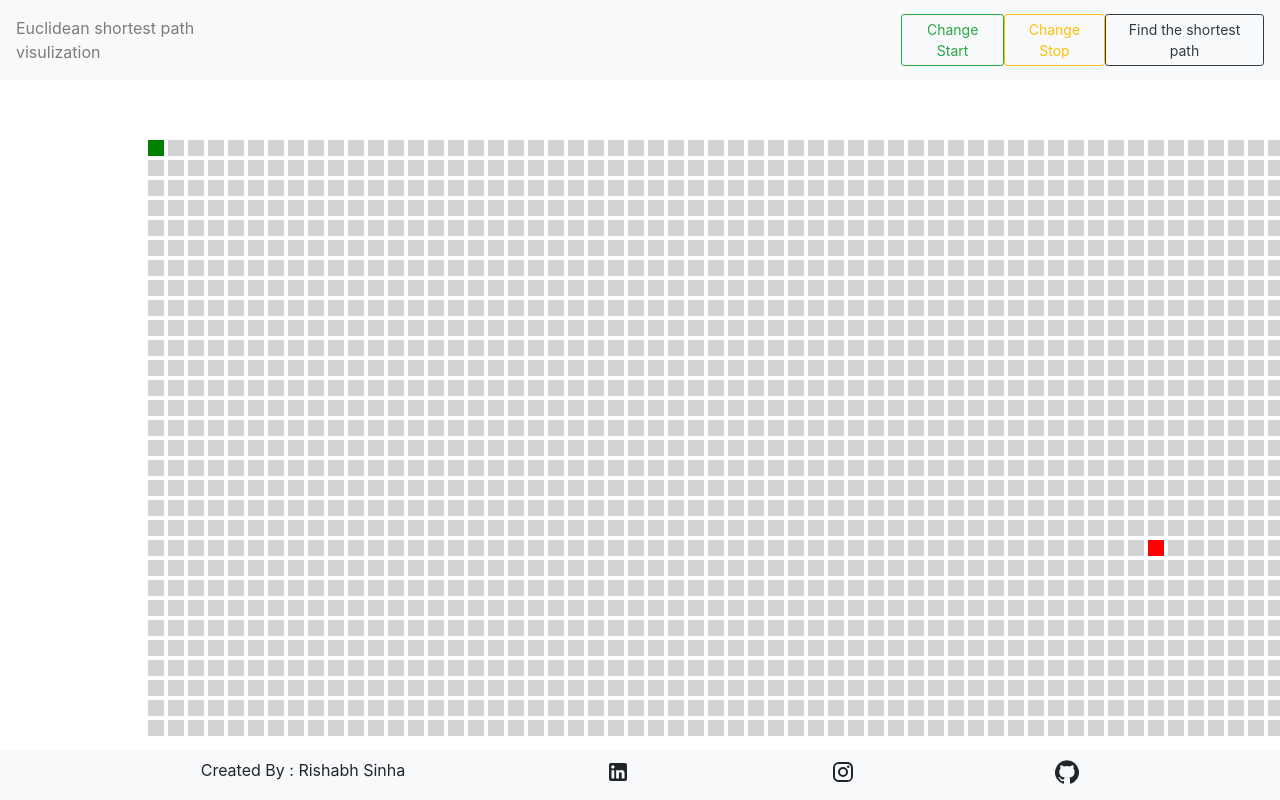
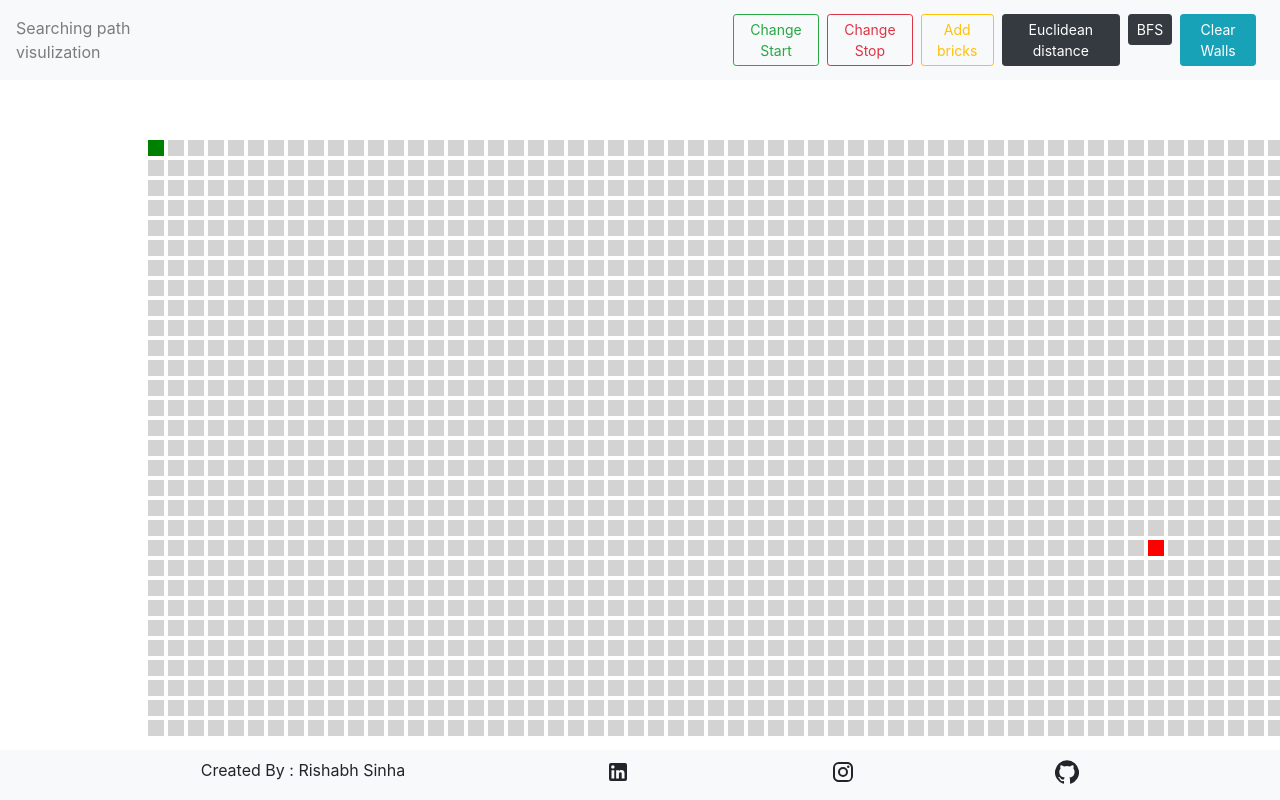
Before and after one commit to RishabhSinha07/ShortestPathVisualization, a React app: page / in a window 1280 px wide. Shown: the top 800 px of the page. Built offline with nearby package versions, Linux system fonts and the light colour scheme.

Commit message:
Adding walls and multiple methods of searching

```diff
--- a/src/source/Maze.js
+++ b/src/source/Maze.js
@@ -3,84 +3,131 @@ import './maze.css';
 import LinkedInIcon from '@material-ui/icons/LinkedIn';
 import InstagramIcon from '@material-ui/icons/Instagram';
 import GitHubIcon from '@material-ui/icons/GitHub';
+import { red } from '@material-ui/core/colors';
+
+const width = 30;
+const height = 60;
 
 
 function timeout(delay) {
     return new Promise( res => setTimeout(res, delay) );
 }
 
-function generateInitialGrid(START_X, START_Y, END_X, END_Y) {
+function matchlist(list,target){
+    if(! list)return false;
+    for(var i=0;i<list.length;i++){
+        if(list[i].x == target[0] && list[i].y == target[1]){
+            return true;
+        }
+    }
+    return false;
+}
+
+function findInList(list,target){
+    if(! list)return false;
+    for(var i=0;i<list.length;i++){
+        if(list[i][0] == target[0] && list[i][1] == target[1]){
+            return true;
+        }
+    }
+    return false;
+}
+
+function generateInitialGrid(START_X, START_Y, END_X, END_Y,Walls) {
     let temp = [];
-    let height=60,width=30;
     for(let i=0;i<width;i++){
         for(let j=0;j<height;j++){
-            if(i === START_X && j === START_Y){temp.push({'className':'square','backgroundColor':'green','width':i,'height':j,'animation':'linear','id':`${i}_${j}`})}
-            else if(i === END_X && j === END_Y){temp.push({'className':'square','backgroundColor':'red','width':i,'height':j,'animation':'linear','id':`${i}_${j}`})}
-            else{temp.push({'className':'square','backgroundColor':'LightGray','width':i,'height':j,'animation':'linear','id':`${i}_${j}`})}}}
+            if(i === START_X && j === START_Y){
+                temp.push({'className':'square','backgroundColor':'green','width':i,'height':j,'animation':'linear','id':`${i}_${j}`})
+            }
+            else if(i === END_X && j === END_Y){
+                temp.push({'className':'square','backgroundColor':'red','width':i,'height':j,'animation':'linear','id':`${i}_${j}`})
+            }
+            else if(matchlist(Walls,[i,j])){
+                temp.push({'className':'square','backgroundColor':'black','width':i,'height':j,'animation':'linear','id':`${i}_${j}`})
+            }
+            else{
+                temp.push({'className':'square','backgroundColor':'LightGray','width':i,'height':j,'animation':'linear','id':`${i}_${j}`})}}
+            }
     return temp
-    }
+}
 
 
 function Maze() {
 
     const [updateStart,setUpdateStart] = useState(false)
     const [updateEnd,setUpdateEnd] = useState(false)
+    const [updateWalls,setUpdateWalls] = useState(false)
     const [START_X,setSTART_X] = useState(0)
     const [START_Y,setSTART_Y] = useState(0)
     const [END_X,setEND_X] = useState(20)
     const [END_Y,setEND_Y] = useState(50)
-    const [grids,setGrid] = useState(generateInitialGrid(START_X, START_Y, END_X, END_Y));
+    const [Walls,setWalls] = useState([])
+    const [grids,setGrid] = useState(generateInitialGrid(START_X, START_Y, END_X, END_Y,Walls));
 
 
     const _onMouseClick = (e) => {
-        console.log(updateStart,updateEnd)
-        console.log(e.target.id.split('_')[0],e.target.id.split('_')[1])
+        // console.log(updateStart,updateEnd)
+        // console.log(e.target.id.split('_')[0],e.target.id.split('_')[1])
         if(updateStart){
+            console.log(Walls.length)
             setSTART_X(parseInt(e.target.id.split('_')[0]));
             setSTART_Y(parseInt(e.target.id.split('_')[1]));
-            setGrid(generateInitialGrid(parseInt(e.target.id.split('_')[0]), parseInt(e.target.id.split('_')[1]), END_X, END_Y));
+            setGrid(generateInitialGrid(parseInt(e.target.id.split('_')[0]), parseInt(e.target.id.split('_')[1]), END_X, END_Y,Walls));
             setUpdateStart(false);
+
         }
         if(updateEnd){
+            console.log(Walls.length)
             setEND_X(parseInt(e.target.id.split('_')[0]));
             setEND_Y(parseInt(e.target.id.split('_')[1]));
-            setGrid(generateInitialGrid(START_X, START_Y, parseInt(e.target.id.split('_')[0]), parseInt(e.target.id.split('_')[1])));
+            setGrid(generateInitialGrid(START_X,START_Y,parseInt(e.target.id.split('_')[0]), parseInt(e.target.id.split('_')[1]),Walls));
             setUpdateEnd(false);
+
+        }
+        if(updateWalls){
+            console.log(Walls.length)
+            console.log("Updating Walls");
+            let temp = {'x':parseInt(e.target.id.split('_')[0]),'y':parseInt(e.target.id.split('_')[1])};
+            setGrid(generateInitialGrid(START_X, START_Y, END_X,END_Y,Walls.concat(temp)));
+            setWalls(Walls.concat(temp));
         }
     }
 
-    const updateStartPos = () => {setUpdateStart(true);}
+    const updateStartPos = () => {
+        setUpdateWalls(false);
+        setUpdateStart(true);
+    }
 
-    const updateEndPos = () => {setUpdateEnd(true);}
+    const updateEndPos = () => {
+        setUpdateWalls(false);
+        setUpdateEnd(true);
+    }
+
+    const addBrick = () => {
+        setUpdateWalls(true);
+    }
 
     const updateGrid = async(i,j,color,fill) => {
         await timeout(0.001);
+        //document.getElementById(`${i}_${j}`).style.backgroundColor = "blue";
         setGrid(grids => {return grids.map((grid) => {
-            if(grid.width === i && grid.height === j && grid.backgroundColor != 'green'){
+            if(grid.width === i && grid.height === j && grid.backgroundColor !== 'green' && ! matchlist(Walls,[i,j])){
                 grid.backgroundColor = color;
                 grid.animation = fill;
             }
             return grid;
-        })});}
+        })});
+    }
 
     const getDistance = (a,b,c,d) => {return Math.sqrt(Math.pow(Math.abs(a-c),2) + Math.pow(Math.abs(b-d),2))}
 
     const EuclideanShortestPath = () => {
         let start_x = START_X, start_y = START_Y, end_x = END_X, end_y = END_Y
-        let score = Number.MAX_VALUE
-        while(start_x != end_x || start_y != end_y){
-            let temp_x = 0, temp_y = 0
-            if(start_x < 0 || start_x > 30 || start_y < 0 || start_y > 60){return}
-            if(getDistance(start_x,start_y,end_x,end_y) < score){
-                score = getDistance(start_x,start_y,end_x,end_y)
-                temp_x = start_x
-                temp_y = start_y
-                updateGrid(temp_x,temp_y,'#003399','linear')
-            }
-            else{
-                updateGrid(start_x,start_y,'red','fillSquareRejectedPath')
-            }
-            if(start_x+1 < 30 && getDistance(start_x+1,start_y,end_x,end_y) < score){
+        while(start_x !== end_x || start_y !== end_y){
+            let temp_x = 0, temp_y = 0, score = Number.MAX_VALUE
+            if(start_x < 0 || start_x > width || start_y < 0 || start_y > height){return}
+            if(start_x+1 < width && getDistance(start_x+1,start_y,end_x,end_y ) < score && ! matchlist(Walls,[start_x+1,start_y])){
                 score = getDistance(start_x+1,start_y,end_x,end_y)
                 temp_x = start_x+1
                 temp_y = start_y
@@ -89,7 +136,7 @@ function Maze() {
             else{
                 updateGrid(start_x+1,start_y,'red','fillSquareRejectedPath')
             }
-            if(start_x-1 >= 0 && getDistance(start_x-1,start_y,end_x,end_y) < score){
+            if(start_x-1 >= 0 && getDistance(start_x-1,start_y,end_x,end_y) < score && ! matchlist(Walls,[start_x-1,start_y])){
                 score = getDistance(start_x-1,start_y,end_x,end_y)
                 temp_x = start_x-1
                 temp_y = start_y
@@ -98,7 +145,7 @@ function Maze() {
             else{
                 updateGrid(start_x-1,start_y,'red','fillSquareRejectedPath')
             }
-            if(start_y+1 < 60 &&getDistance(start_x,start_y+1,end_x,end_y) < score){
+            if(start_y+1 < height &&getDistance(start_x,start_y+1,end_x,end_y) < score && ! matchlist(Walls,[start_x,start_y+1])){
                 score = getDistance(start_x,start_y+1,end_x,end_y)
                 temp_x = start_x
                 temp_y = start_y+1
@@ -107,7 +154,7 @@ function Maze() {
             else{
                 updateGrid(start_x,start_y+1,'red','fillSquareRejectedPath')
             }
-            if(start_y-1 >= 0 && getDistance(start_x,start_y-1,end_x,end_y) < score){
+            if(start_y-1 >= 0 && getDistance(start_x,start_y-1,end_x,end_y) < score && ! matchlist(Walls,[start_x,start_y-1])){
                 score = getDistance(start_x,start_y-1,end_x,end_y)
                 temp_x = start_x
                 temp_y = start_y-1
@@ -116,7 +163,7 @@ function Maze() {
             else{
                 updateGrid(start_x,start_y-1,'red','fillSquareRejectedPath')
             }
-            if(start_y-1 >= 0 && start_x-1 >= 0 && getDistance(start_x-1,start_y-1,end_x,end_y) < score){
+            if(start_y-1 >= 0 && start_x-1 >= 0 && getDistance(start_x-1,start_y-1,end_x,end_y) < score && ! matchlist(Walls,[start_x-1,start_y-1])){
                 score = getDistance(start_x-1,start_y-1,end_x,end_y)
                 temp_x = start_x-1
                 temp_y = start_y-1
@@ -125,7 +172,7 @@ function Maze() {
             else{
                 updateGrid(start_x-1,start_y-1,'red','fillSquareRejectedPath')
             }
-            if(start_y+1 < 60 && start_x+1 < 30 && getDistance(start_x+1,start_y+1,end_x,end_y) < score){
+            if(start_y+1 < height && start_x+1 < width && getDistance(start_x+1,start_y+1,end_x,end_y) < score && ! matchlist(Walls,[start_x+1,start_y+1])){
                 score = getDistance(start_x+1,start_y+1,end_x,end_y)
                 temp_x = start_x+1
                 temp_y = start_y+1
@@ -134,7 +181,7 @@ function Maze() {
             else{
                 updateGrid(start_x+1,start_y+1,'red','fillSquareRejectedPath')
             }
-            if(start_y-1 >= 0 && start_x+1 < 30 && getDistance(start_x+1,start_y-1,end_x,end_y) < score){
+            if(start_y-1 >= 0 && start_x+1 < width && getDistance(start_x+1,start_y-1,end_x,end_y) < score && ! matchlist(Walls,[start_x+1,start_y-1])){
                 score = getDistance(start_x+1,start_y-1,end_x,end_y)
                 temp_x = start_x+1
                 temp_y = start_y-1
@@ -143,7 +190,7 @@ function Maze() {
             else{
                 updateGrid(start_x+1,start_y-1,'red','fillSquareRejectedPath')
             }
-            if(start_y+1 < 60 && start_x-1 >= 0 && getDistance(start_x-1,start_y+1,end_x,end_y) < score){
+            if(start_y+1 < height && start_x-1 >= 0 && getDistance(start_x-1,start_y+1,end_x,end_y) < score && ! matchlist(Walls,[start_x-1,start_y+1])){
                 score = getDistance(start_x-1,start_y+1,end_x,end_y)
                 temp_x = start_x-1
                 temp_y = start_y+1
@@ -154,31 +201,124 @@ function Maze() {
             }
             start_x = temp_x
             start_y = temp_y
+            console.log(score)
             updateGrid(start_x,start_y,'green','fillSquareMainPath')
 
         }
     };
 
+    const positionIsValid = (pos) => {
+        if (pos[0] < 0 || pos[0] > width || pos[1] < 0 || pos[1] > height || matchlist(Walls,[pos[0],pos[1]])){
+            return false;
+        }
+        return true;
+    }
+
+    const backTrace = (track,child) => {
+        console.log(child)
+        updateGrid(parseInt(child[0]),parseInt(child[1]),'green','fillSquareMainPath')
+        let keys = Object.keys(track);
+        keys.forEach(element => {
+            if(findInList(track[element],child)){
+                backTrace(track,[element.split(',')[0],element.split(',')[1]])
+                return
+            }
+        });
+        return
+    }
+
+    const BFS = () => {
+        let startX = START_X, startY = START_Y, endX = END_X, endY = END_Y;
+        let queue = [], seen = [], track = {}
+        let current = null;
+
+        queue.push([startX,startY]);
+        seen.push([startX,startY]);
+
+        while(queue.length > 0){
+            current = queue.shift()
+            if(positionIsValid(current)){
+                updateGrid(current[0],current[1],'#003399','linear')
+
+                if(current[0] == endX && current[1] == endY){
+                    backTrace(track,current);
+                    return []
+                }
+
+                if(positionIsValid([current[0]+1,current[1]]) && ! findInList(seen,[current[0]+1,current[1]]) && ! findInList(queue,[current[0]+1,current[1]])){
+                    queue.push([current[0]+1,current[1]]);
+                    seen.push([current[0]+1,current[1]]);
+                    if(!track[current]){
+                        track[current] = []
+                    }
+                    track[current].push([current[0]+1,current[1]]);
+                }
+
+                if(positionIsValid([current[0]-1,current[1]]) && ! findInList(seen,[current[0]-1,current[1]]) && ! findInList(queue,[current[0]-1,current[1]])){
+                    queue.push([current[0]-1,current[1]]);
+                    seen.push([current[0]-1,current[1]]);
+                    if(!track[current]){
+                        track[current] = []
+                    }
+                    track[current].push([current[0]-1,current[1]]);
+                }
+
+                if(positionIsValid([current[0],current[1]+1]) && ! findInList(seen,[current[0],current[1]+1]) && ! findInList(queue,[current[0],current[1]+1])){
+                    queue.push([current[0],current[1]+1]);
+                    seen.push([current[0],current[1]+1]);
+                    if(!track[current]){
+                        track[current] = []
+                    }
+                    track[current].push([current[0],current[1]+1]);
+                }
+
+                if(positionIsValid([current[0],current[1]-1]) && ! findInList(seen,[current[0],current[1]-1]) && ! findInList(queue,[current[0],current[1]-1])){
+                    queue.push([current[0],current[1]-1]);
+                    seen.push([current[0],current[1]-1]);
+                    if(!track[current]){
+                        track[current] = []
+                    }
+                    track[current].push([current[0],current[1]-1]);
+                }
+            }
+        }
+        return []
+    }
+
+    const clearWalls = () => {
+        setWalls([]);
+        setGrid(generateInitialGrid(START_X, START_Y, END_X,END_Y,[]));
+    }
+
     return (
             <div className = 'maze' onClick={_onMouseClick}>
-            <nav class="navbar navbar-expand-lg navbar-light bg-light">
-            <span class="navbar-text">
-            Euclidean shortest path visulization
+            <nav className="navbar navbar-expand-lg navbar-light bg-light">
+            <span className="navbar-text">
+            Searching path visulization
             </span>
             <div className='width'></div>
-            <button class="navbar-toggler" type="button" data-toggle="collapse" data-target="#navbarSupportedContent" aria-controls="navbarSupportedContent" aria-expanded="false" aria-label="Toggle navigation">
-            <span class="navbar-toggler-icon"></span>
+            <button className="navbar-toggler" type="button" data-toggle="collapse" data-target="#navbarSupportedContent" aria-controls="navbarSupportedContent" aria-expanded="false" aria-label="Toggle navigation">
+            <span className="navbar-toggler-icon"></span>
             </button>
-            <div class="collapse navbar-collapse" id="navbarSupportedContent">
-            <ul class="navbar-nav mr-auto">
-            <li class="nav-item active">
-            <button type="button" className="btn btn-outline-success btn-sm" onClick={updateStartPos}>Change Start</button>
+            <div className="collapse navbar-collapse" id="navbarSupportedContent">
+            <ul className="navbar-nav mr-auto">
+            <li className="nav-item active">
+            <button type="button" className="btn btn-outline-success btn-sm mr-2" onClick={updateStartPos}>Change Start</button>
             </li>
-            <li class="nav-item active">
-            <button type="button" className="btn btn-outline-warning btn-sm" onClick={updateEndPos}>Change Stop</button>
+            <li className="nav-item active">
+            <button type="button" className="btn btn-outline-danger btn-sm mr-2" onClick={updateEndPos}>Change Stop</button>
             </li>
-            <li class="nav-item active">
-            <button type="button" className="btn btn-outline-dark btn-sm" id='button' onClick={EuclideanShortestPath}>Find the shortest path</button>
+            <li className="nav-item active">
+            <button type="button" className="btn btn-outline-warning btn-sm mr-2" onClick={addBrick}>Add bricks</button>
+            </li>
+            <li className="nav-item active">
+            <button type="button" className="btn btn-dark btn-sm mr-2" id='button' onClick={EuclideanShortestPath}>Euclidean distance</button>
+            </li>
+            <li className="nav-item active">
+            <button type="button" className="btn btn-dark btn-sm mr-2" id='button' onClick={BFS}>BFS</button>
+            </li>
+            <li className="nav-item active">
+            <button type="button" className="btn btn-info btn-sm mr-2" onClick={clearWalls}>Clear Walls</button>
             </li>
             </ul>
             </div>
```
Also changed, not shown: src/source/maze.css (line endings or trailing spaces).
